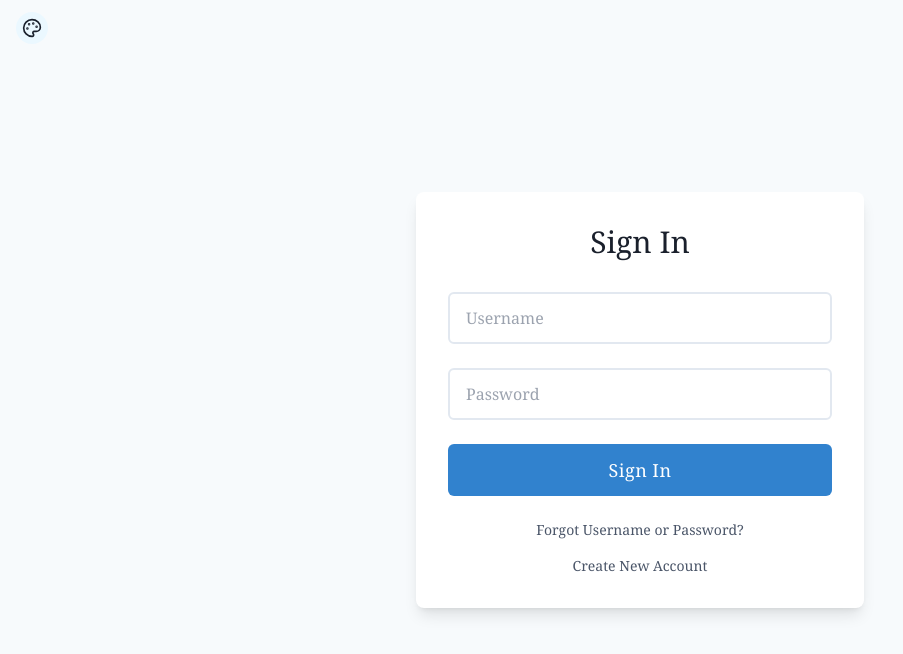
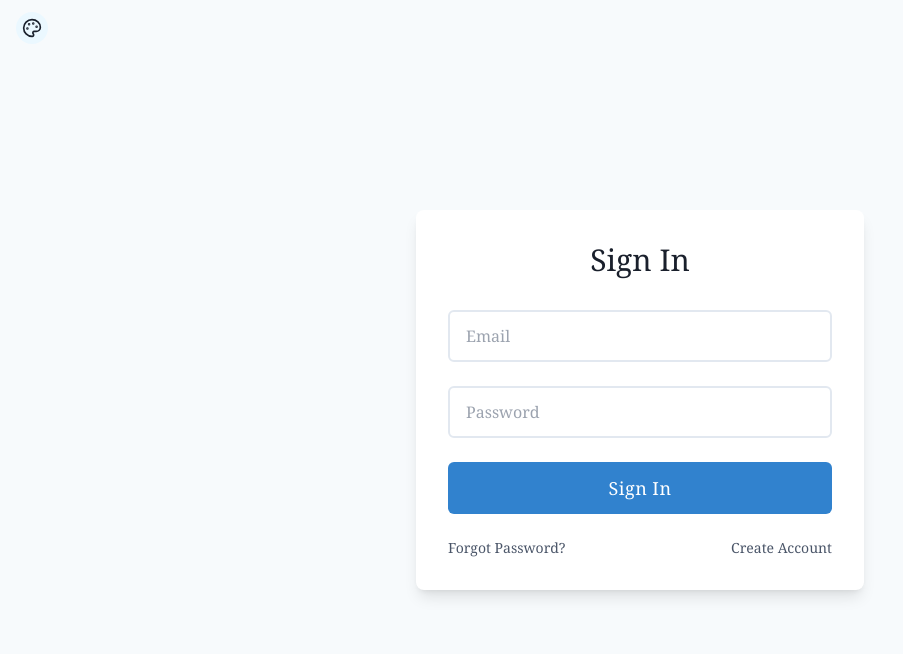
Before and after one commit to DhruvSinha2003/inwards-and-onwards, a React (Create React App) app in the folder client/: page /login in a window 1280 px wide. Shown: the top 654 px of the page, without its empty margins (0-903 px from the left). Built offline with nearby package versions, Linux system fonts and the light colour scheme; the HTML template or start-up script is replaced by a standard one.

Commit message:
login working

```diff
--- a/client/src/pages/Login.js
+++ b/client/src/pages/Login.js
@@ -2,13 +2,37 @@
 import React, { useState } from "react";
 import { Link, useNavigate } from "react-router-dom";
 import ThemeSelector from "../components/ThemeSelector";
+import { useAuth } from "../contexts/AuthContext";
 import { useTheme } from "../contexts/ThemeContext";
+import api from "../utils/api";
 
 const Login = () => {
   const { theme } = useTheme();
   const navigate = useNavigate();
-  const [username, setUsername] = useState("");
+  const [email, setEmail] = useState("");
   const [password, setPassword] = useState("");
+  const [error, setError] = useState("");
+  const [isLoading, setIsLoading] = useState(false);
+  const { login } = useAuth();
+
+  const handleSubmit = async (e) => {
+    e.preventDefault();
+    setIsLoading(true);
+    setError("");
+
+    try {
+      const response = await api.post("/api/auth/login", {
+        email,
+        password,
+      });
+      login(response.data.user, response.data.token);
+      navigate("/");
+    } catch (err) {
+      setError(err.response?.data?.message || "Invalid credentials");
+    } finally {
+      setIsLoading(false);
+    }
+  };
 
   return (
     <div
@@ -32,13 +56,25 @@ const Login = () => {
           Sign In
         </h2>
 
-        <form className="space-y-6">
+        <form className="space-y-6" onSubmit={handleSubmit}>
+          {error && (
+            <div
+              className="p-3 rounded-md text-center"
+              style={{
+                backgroundColor: theme.colors.error,
+                color: theme.colors.buttonText,
+              }}
+            >
+              {error}
+            </div>
+          )}
+
           <div>
             <input
-              type="text"
-              placeholder="Username"
-              value={username}
-              onChange={(e) => setUsername(e.target.value)}
+              type="email"
+              placeholder="Email"
+              value={email}
+              onChange={(e) => setEmail(e.target.value)}
               className="w-full px-4 py-3 rounded-md font-serif border-2"
               style={{
                 backgroundColor: theme.colors.inputBg,
@@ -47,6 +83,7 @@ const Login = () => {
               }}
             />
           </div>
+
           <div>
             <input
               type="password"
@@ -61,32 +98,40 @@ const Login = () => {
               }}
             />
           </div>
+
           <button
-            type="button"
-            onClick={() => navigate("/home")}
+            type="submit"
+            disabled={isLoading}
             className="w-full py-3 rounded-md font-serif tracking-wide text-lg transition-colors duration-300 hover:opacity-90"
             style={{
               backgroundColor: theme.colors.buttonBg,
               color: theme.colors.buttonText,
             }}
           >
-            Sign In
+            {isLoading ? (
+              <div className="flex items-center justify-center">
+                <div className="w-5 h-5 border-2 border-white border-t-transparent rounded-full animate-spin mr-2"></div>
+                Signing in...
+              </div>
+            ) : (
+              "Sign In"
+            )}
           </button>
 
-          <div className="flex flex-col items-center gap-4 mt-6">
+          <div className="flex justify-between items-center mt-6 text-sm">
             <Link
               to="/forgot-password"
-              className="font-serif text-sm hover:underline"
+              className="font-serif hover:underline"
               style={{ color: theme.colors.textSecondary }}
             >
-              Forgot Username or Password?
+              Forgot Password?
             </Link>
             <Link
               to="/register"
-              className="font-serif text-sm hover:underline"
+              className="font-serif hover:underline"
               style={{ color: theme.colors.textSecondary }}
             >
-              Create New Account
+              Create Account
             </Link>
           </div>
         </form>
```
